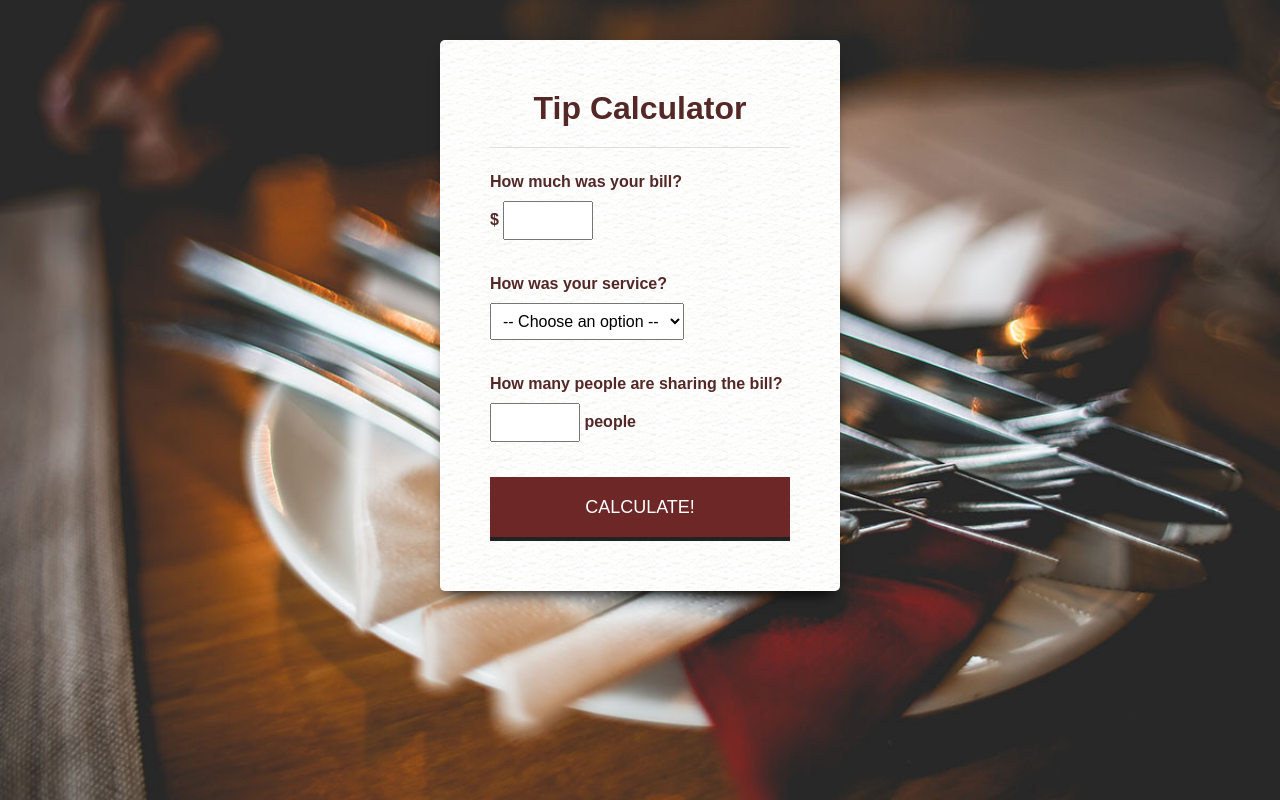
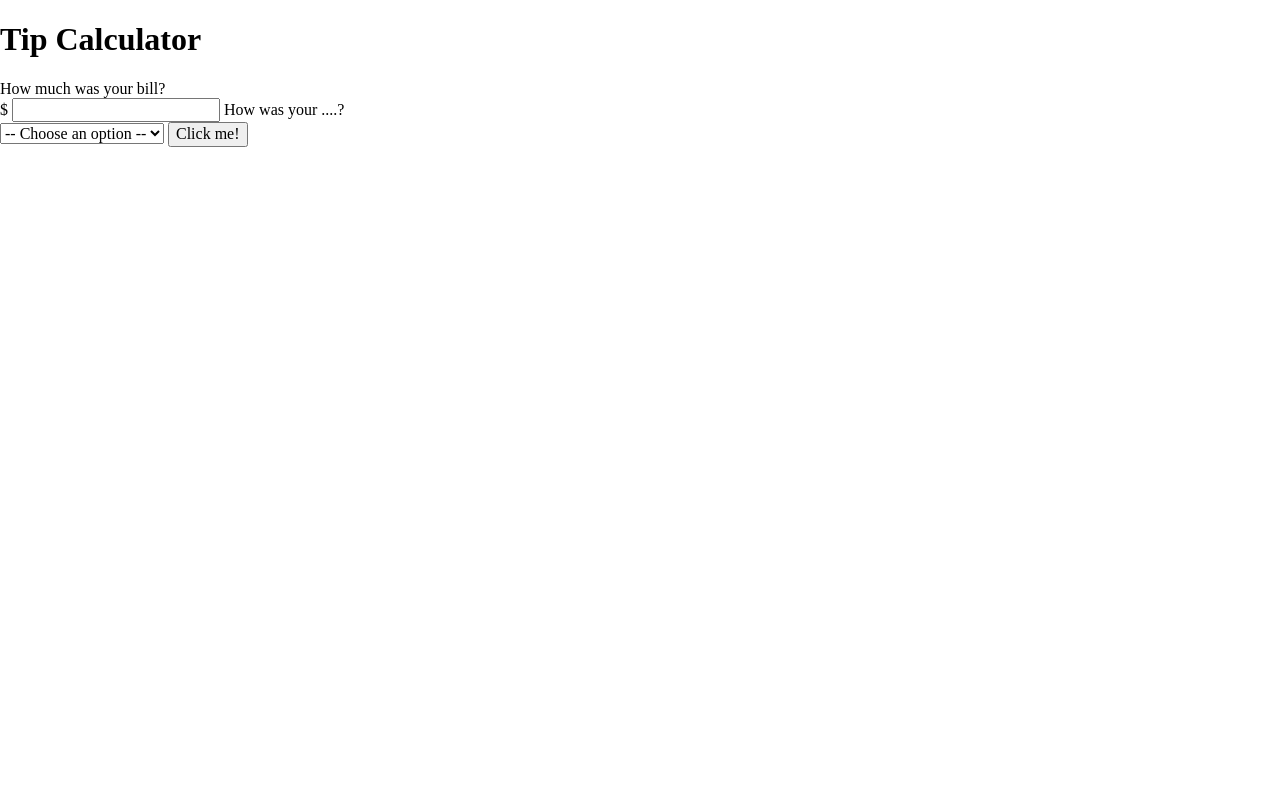
Before and after one commit to butlerk/tipcalc_student, a plain HTML site: page tipcalculator/index.html in a window 1280 px wide. Drawn offline with Linux system fonts and the light colour scheme.

Commit message:
Update index.html

```diff
--- a/tipcalculator/index.html
+++ b/tipcalculator/index.html
@@ -7,7 +7,7 @@
   <title>Tip Calculator</title>
   <!-- Stylesheets -->
   <link rel="stylesheet" href="normalize.css">
-  <link rel="stylesheet" href="styles.css">
+
 </head>
 <body>
 
@@ -21,21 +21,16 @@
           $ <input type="number" id="billAmount">
         </label>
         <label for="serviceQuality">
-          How was your service?<br>
+          How was your ....?<br>
           <select id="serviceQuality">
             <option disabled selected value="0">-- Choose an option --</option>
             <option value="0.3">30% - Outstanding</option>
             <option value="0.25">25% - Good</option>
             <option value="0.15">15% - It was okay</option>
-            <option value="0.1">10% - Bad</option>
-            <option value="0.05">5% - Terrible</option>
           </select>
         </label>
-        <label for="totalPeople">
-          How many people are sharing the bill?<br>
-          <input id="totalPeople" type="number"> people
-        </label>
-        <button type="button" id="calculate">Calculate!</button>
+
+        <button type="button" id="calculate">Click me!</button>
       </form>
     </section><!-- END OF CALCULATOR -->
     <div id="totalTip">
```
